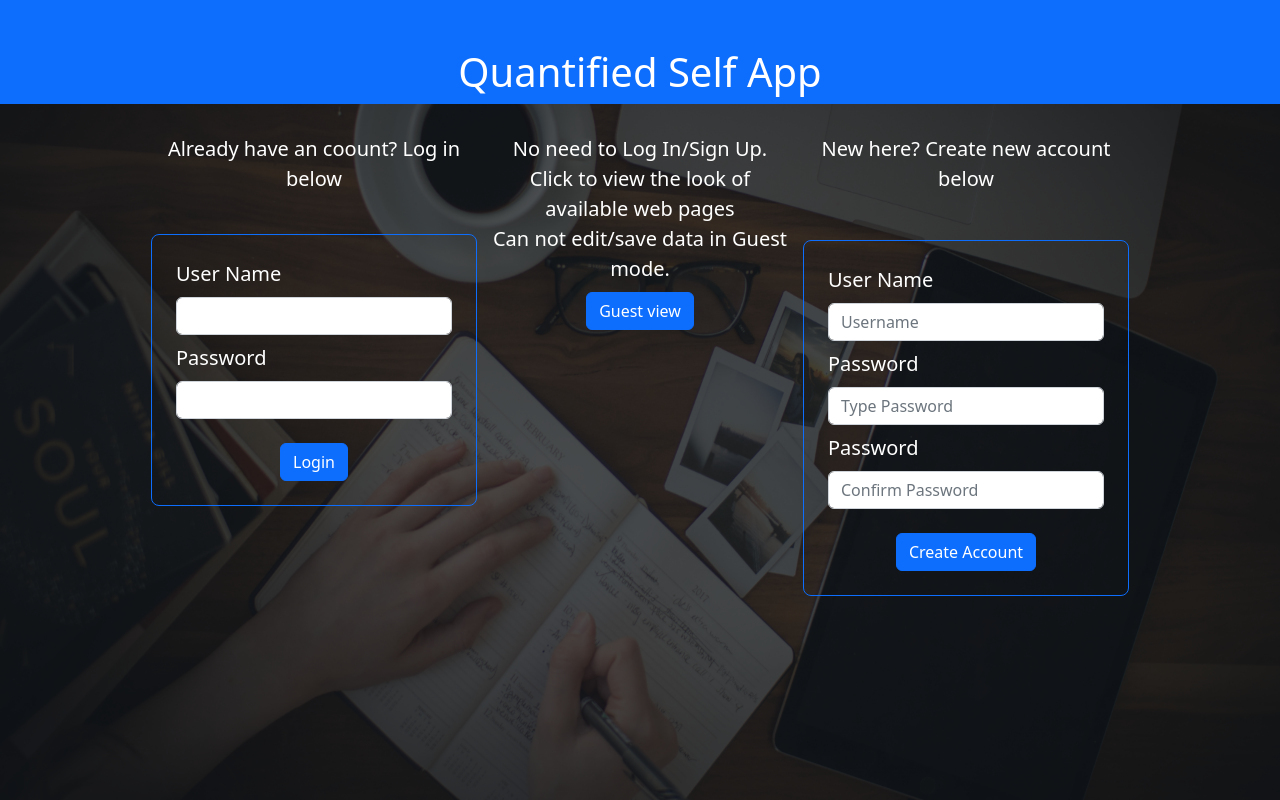
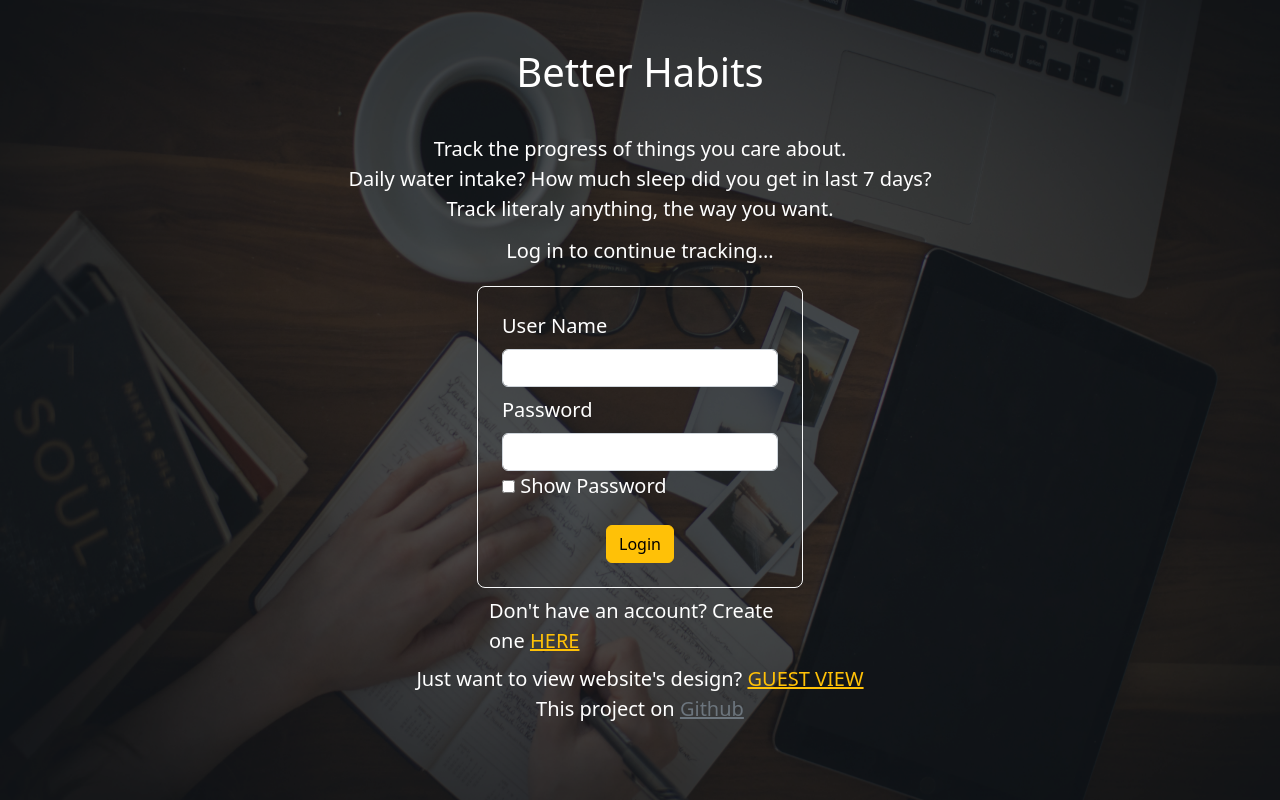
Before and after one commit to SayonilMitra/Quantified-Self-App, a Flask app: template templates/login.html in a window 1280 px wide. Run offline with Flask 2, Linux system fonts and the light colour scheme; the template is opened without the code that fills it, so the values that code supplies are empty.

Commit message:
added some minor visual changes

```diff
--- a/application/controller_login.py
+++ b/application/controller_login.py
@@ -8,7 +8,7 @@ from flask import current_app as app
 
 @app.route("/")
 def index():
-    return render_template("login1.html",title="Login")
+    return render_template("login.html",title="Login")
 
 # login page
 
--- a/templates/login.html
+++ b/templates/login.html
@@ -1,32 +1,46 @@
 {% extends 'layout.html' %}
 
 {% block body %}
-<div class="row justify-content-center bg-primary">
+
+<div>
+    <div class="row justify-content-center">
         <div class="col-auto mt-5">
-        <h1 class="text-white">Quantified Self App</h1>
+            <h1 class="">Better Habits</h1>
         </div>
     </div>
 
     {% if login_error_msg != "" %}
     <div class="row justify-content-center">
+
         <div class="col-12 col-md-auto">
             {{login_error_msg}}
         </div>
         <br>
+
     </div>
     {% endif %}
 
     <div class="row justify-content-center">
 
-    <!-- Login form -->
-    <div class="col-12 col-lg-3">
-        <div class="row justify-content-center mb-4">
-            <div class="col-12 col-sm-auto text-center">
-                <p>Already have an coount? Log in below</p>
+        <!-- Website brief -->
+        <div class="row justify-content-center mb-2" id="website_brief">
+            <div class="col-auto text-center">
+                Track the progress of things you care about. <br>
+                Daily water intake? How much sleep did you get in last 7 days? <br>
+                Track literaly anything, the way you want. <br>
             </div>
         </div>
+
+        <!-- Login form -->
+        <div class="col-9 col-sm-5 col-md-4 col-lg-3" id="login_form_main">
+            <div class="row justify-content-center my-1">
+                <div class="col-12 col-sm-auto text-center">
+                    <p>Log in to continue tracking...</p>
+                </div>
+            </div>
+
             <div class="row justify-content-center">
-            <div class="col-12 col-sm-auto border border-primary rounded-3 p-4">
+                <div class="border border-light rounded-3 p-4">
                     <form action="/login" method="post" id="login_form">
                         <div class="row mb-2">
                             <div class="col-12 col-md-auto">
@@ -43,43 +57,31 @@
                             <div class="col-12 col-md-12">
                                 <input type="password" id="password" name="password" placeholder="" class="form-control">
                             </div>
+                            <div class="">
+                                <input type="checkbox" onclick="showPassword()"> Show Password
+                            </div>
                         </div>
                         <div class="row justify-content-center">
                             <div class="col-auto">
-                            <button class="btn btn-primary" type="submit" form="login_form">Login</button>
+                                <button class="btn btn-warning" type="submit" form="login_form">Login</button>
                             </div>
                         </div>
                     </form>
                 </div>
             </div>
-    </div>
-
-    <!-- Guest view -->
-    <div class="col-12 col-lg-3">
-        <!-- <div class="row mt-3 justify-content-center">
-            <div class="col-6">
-                <img class="img-fluid" height="300px" src="{{ url_for('static', filename='person.png') }}" alt="Guest user">
-            </div>
-        </div> -->
-        <div class="row">
-            <div class="col text-center">
-                No need to Log In/Sign Up. <br>
-                Click to view the look of available web pages <br>
-                Can not edit/save data in Guest mode.
-            </div>
-        </div>
-        <div class="row m-2 justify-content-center">
+            <div class="row justify-content-center my-2">
                 <div class="col-auto">
-                <a class="btn btn-primary" href="/guest/dashboard">Guest view</a>
+                    Don't have an account? Create one <a href="#" class="link-warning" onclick="changeForm()">HERE</a>
                 </div>
             </div>
         </div>
 
         <!-- Sign up/Register form -->
-    <div class="col-12 col-lg-3">
+
+        <div class="col-9 col-sm-5 col-md-4 col-lg-3 d-none" id="register_form_main">
             <div class="row justify-content-center">
                 <div class="col-12 col-sm-auto text-center">
-                <p>New here? Create new account below</p>
+                    Start tracking your daily habits the way you want
                     {% if signup_error_msg != "" %}
                     <div>
                         {{signup_error_msg}}
@@ -90,14 +92,14 @@
             </div>
 
             <div class="row justify-content-center">
-            <div class="col-12 col-sm-auto border border-primary rounded-3 p-4">
+                <div class="border border-light rounded-3 p-4">
                     <form action="/register" method="post" id="sign_up_form">
                         <div class="row mb-2">
                             <div class="col-12 col-md-auto">
                                 <label for="user_name" class="form-label">User Name</label>
                             </div>
                             <div class="col-12 col-md-12">
-                            <input type="text" id="user_name" name="user_name" placeholder="Username" class="form-control">
+                                <input type="text" id="user_name" name="user_name" placeholder="" class="form-control">
                             </div>
                         </div>
                         <div class="row mb-2">
@@ -105,28 +107,59 @@
                                 <label for="password1" class="form-label">Password</label>
                             </div>
                             <div class="col-12 col-md-12">
-                            <input type="password" id="password1" name="password1" placeholder="Type Password"
+                                <input type="password" id="password1" name="password1" placeholder=""
                                     class="form-control">
                             </div>
                         </div>
                         <div class="row mb-4">
                             <div class="col-12 col-md-auto">
-                            <label for="password2" class="form-label">Password</label>
+                                <label for="password2" class="form-label">Confirm Password</label>
                             </div>
                             <div class="col-12 col-md-12">
-                            <input type="password" id="password2" name="password2" placeholder="Confirm Password"
+                                <input type="password" id="password2" name="password2" placeholder=""
                                     class="form-control">
+                            </div>
+                            <div class="">
+                                <input type="checkbox" onclick="showPassword()"> Show Password
                             </div>
                         </div>
                         <div class="row justify-content-center">
                             <div class="col-auto">
-                            <button class="btn btn-primary" type="submit" form="sign_up_form">Create Account</button>
+                                <button class="btn btn-warning" type="submit" form="sign_up_form">Create Account</button>
                             </div>
                         </div>
                     </form>
                 </div>
             </div>
+            <div class="row justify-content-center">
+                <div class="col-auto">
+                    Have an account? <a href="#" class="link-warning" onclick="changeForm()">Login</a>
+                </div>
             </div>
         </div>
 
+        <!-- Guest view -->
+        <div class="col-12">
+            <div class="row justify-content-center">
+                <div class="col-auto text-center">
+                    Just want to view website's design? <a class="link-warning" href="/guest/dashboard">GUEST VIEW</a>
+                </div>
+            </div>
+        </div>
+
+        <!-- Github link -->
+        <div class="col-12 col-lg-3">
+            <div class="row justify-content-center">
+                <div class="col text-center">
+                    This project on <a class="link-secondary" href="https://github.com/SayonilMitra/Quantified-Self-App">Github</a>
+                </div>
+            </div>
+        </div>
+    </div>
+</div>
+
+
+
+
+
 {% endblock %}
```
Also changed, not shown: templates/login1.html (deleted, +0 -156 lines), database.sqlite. Lines whose indentation alone changed are shown as unchanged.
